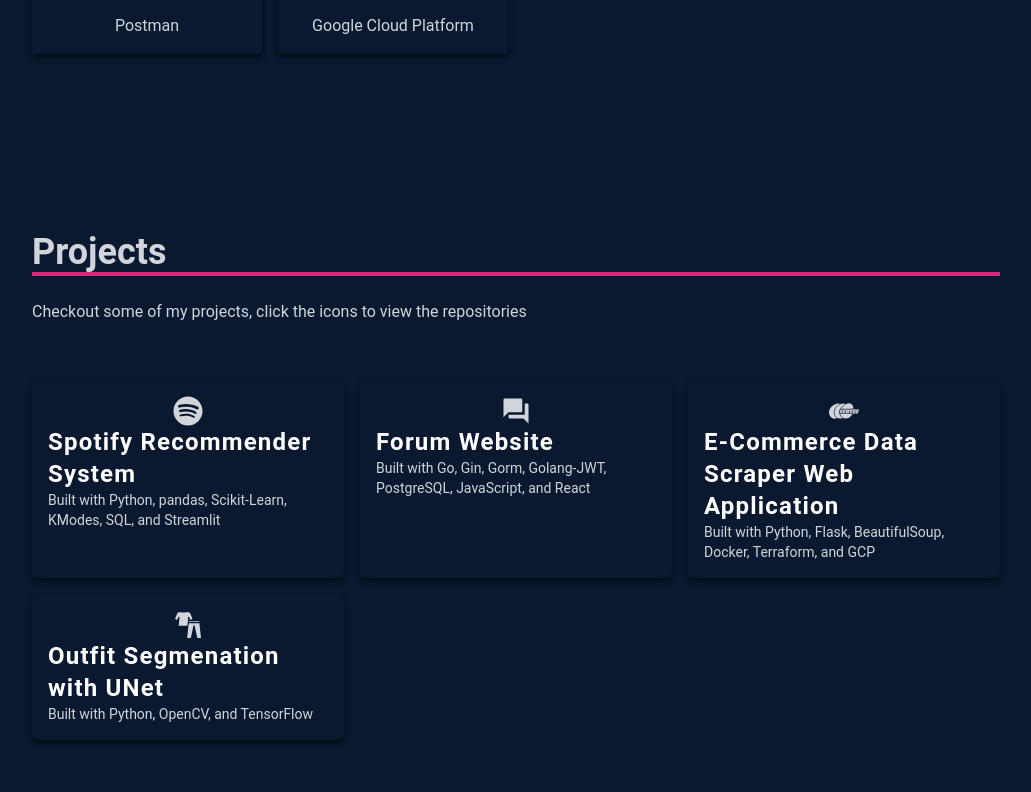
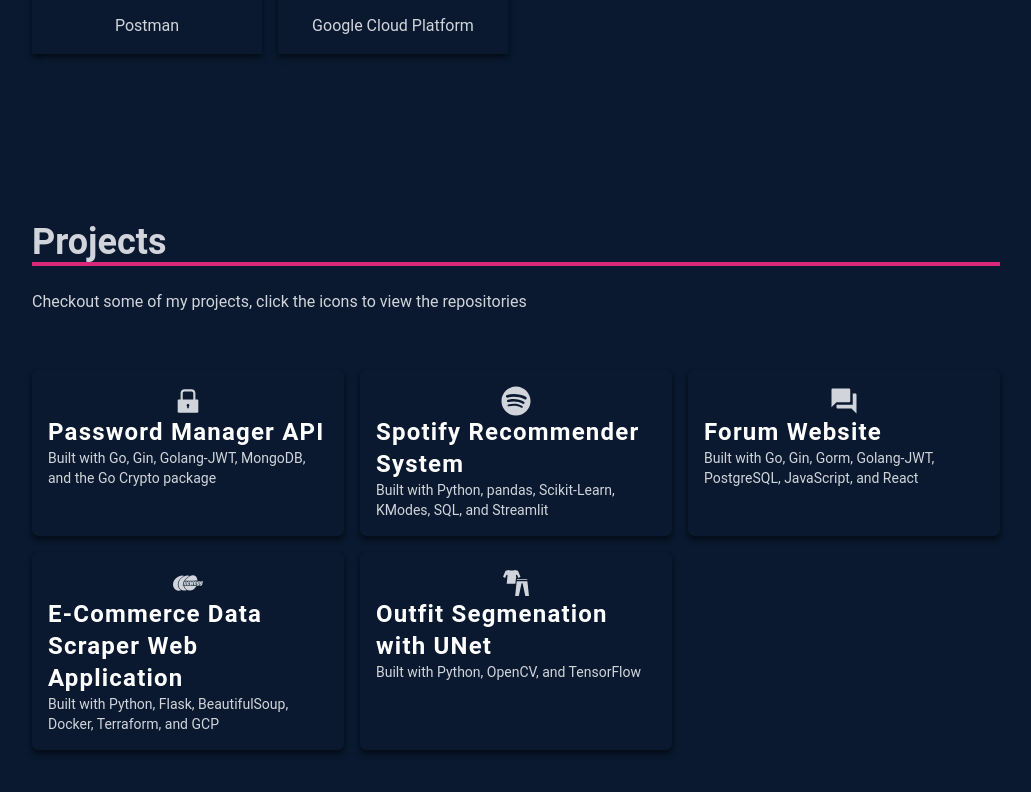
Before and after one commit to moeb15/portfolio, a React (Create React App) app: page / in a window 1280 px wide. Shown: the part 2014-2806 px from the top of the page, without its empty margins (124-1155 px from the left). Built offline with nearby package versions, Linux system fonts and the light colour scheme; the HTML template or start-up script is replaced by a standard one.

Commit message:
added project

```diff
--- a/src/components/Projects.js
+++ b/src/components/Projects.js
@@ -2,7 +2,7 @@
 import { MdForum } from "react-icons/md";
 import { GiClothes } from "react-icons/gi";
 import { SiNewegg } from "react-icons/si";
-
+import { AiFillLock } from "react-icons/ai";
 
 function Projects(){
     return(
@@ -13,7 +13,17 @@
                     <p className="py-6">Checkout some of my projects, click the icons to view the repositories</p>
                 </div>
                 <div className="grid sm:grid-cols-2 md:grid-cols-3 gap-4">
-                    <div className="shadow-md shadow-[#040c16] rounded-md hover:bg-green-700 duration-500 p-4  w-full">
+                         <div className="shadow-md shadow-[#040c16] rounded-md hover:bg-pink-800 duration-500 p-4 w-full">
+                            <a href="https://github.com/moeb15/Password-Manager">
+                                <AiFillLock className="mx-auto" size={30}/>
+                            </a>
+                            <span className="text-2xl font-bold text-white tracking-wider">
+                                Password Manager API
+                            </span>
+                            <p className="text-sm">Built with Go, Gin, Golang-JWT, MongoDB, and the Go Crypto package</p>
+                        </div>
+
+                        <div className="shadow-md shadow-[#040c16] rounded-md hover:bg-green-700 duration-500 p-4  w-full">
                             <a href="https://github.com/moeb15/spotify_recommender">
                                 <FaSpotify className="mx-auto" size={30}/>
                             </a>
```
